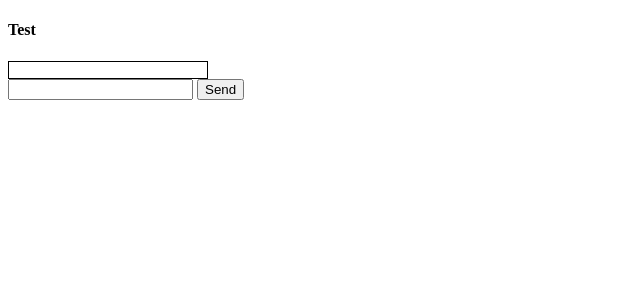
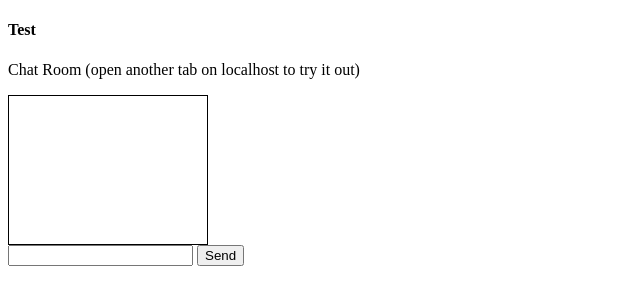
Before and after one commit to JuKyoKim/Socket_bound-group_project, a website: page public/index.html in a window 1280 px wide. Shown: the whole page, without its empty margins (0-640 px from the left). Drawn offline with nearby package versions, Linux system fonts and the light colour scheme; no server answers.

Commit message:
added some basic html/css

```diff
--- a/public/css/style.css
+++ b/public/css/style.css
@@ -6,6 +6,8 @@ body {
 	box-sizing: border-box;
 	border: 1px solid black;
 	width: 200px;
+	height: 150px;
+	overflow: auto;
 }
 
 #messages {
--- a/public/index.html
+++ b/public/index.html
@@ -13,6 +13,7 @@
 
 
 	<!-- CHAT ROOM PLACE HOLDER -->
+	<p>Chat Room (open another tab on localhost to try it out)</p>
 	<div id="message-box">
 	<ul id="messages"></ul>
 	</div>
```
